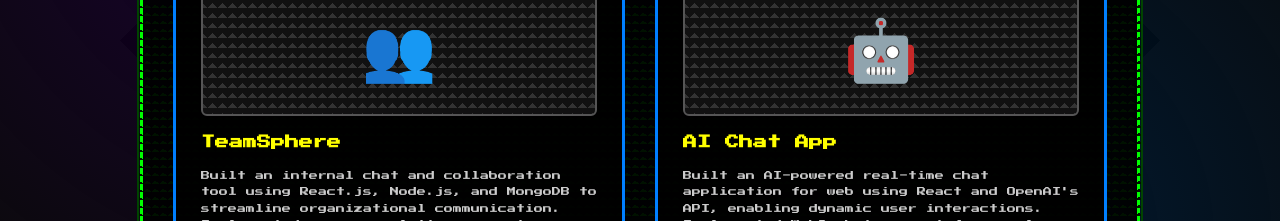
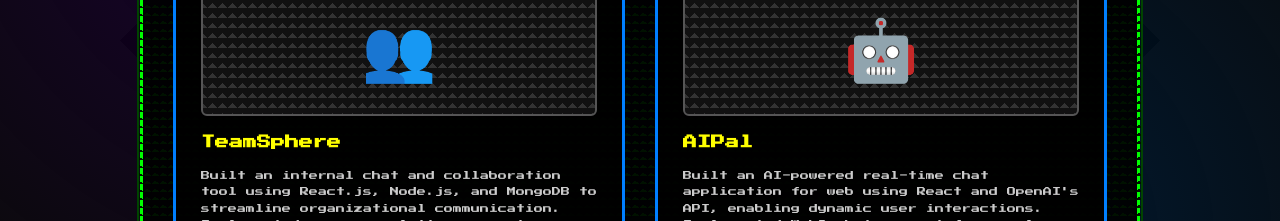
Before and after one commit to Gautam-Sarraf/portfolio, a React (Vite) app: page / in a window 1280 px wide. Shown: the part 1960-2181 px from the top of the page. Built offline with nearby package versions, Linux system fonts and the light colour scheme; a web font is replaced by a local one.

Commit message:
small change

```diff
--- a/src/components/Projects.tsx
+++ b/src/components/Projects.tsx
@@ -24,13 +24,13 @@
     },
     {
       id: 2,
-      title: "AI Chat App",
+      title: "AIPal",
       description:
         "Built an AI-powered real-time chat application for web using React and OpenAI's API, enabling dynamic user interactions. Implemented WebSocket support for seamless two-way communication and instant message delivery. Integrated MongoDB for efficient message storage and chat history retrieval.",
       tools: ["React", "OpenAI API", "WebSockets", "MongoDB", "Node.js"],
       icon: "🤖",
       github: "https://github.com/Gautam-Sarraf/Ai-chat",
-      demo: "https://starlit-kringle-81141e.netlify.app/",
+      demo: "https://aipal.netlify.app/",
     },
   ];
 
```
